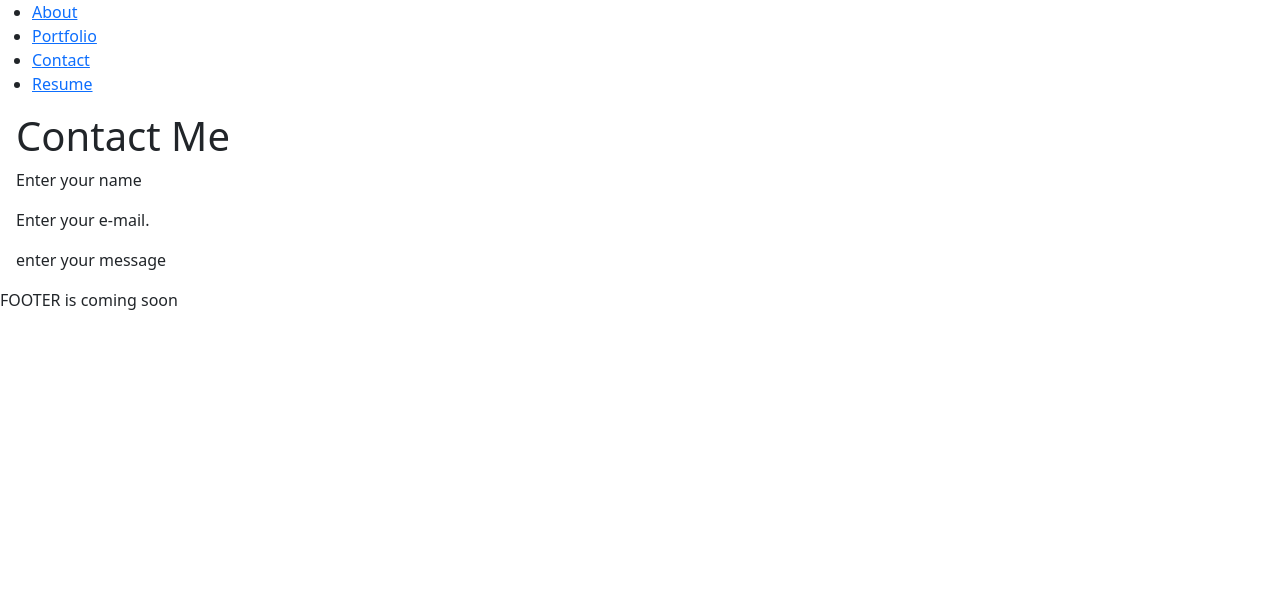
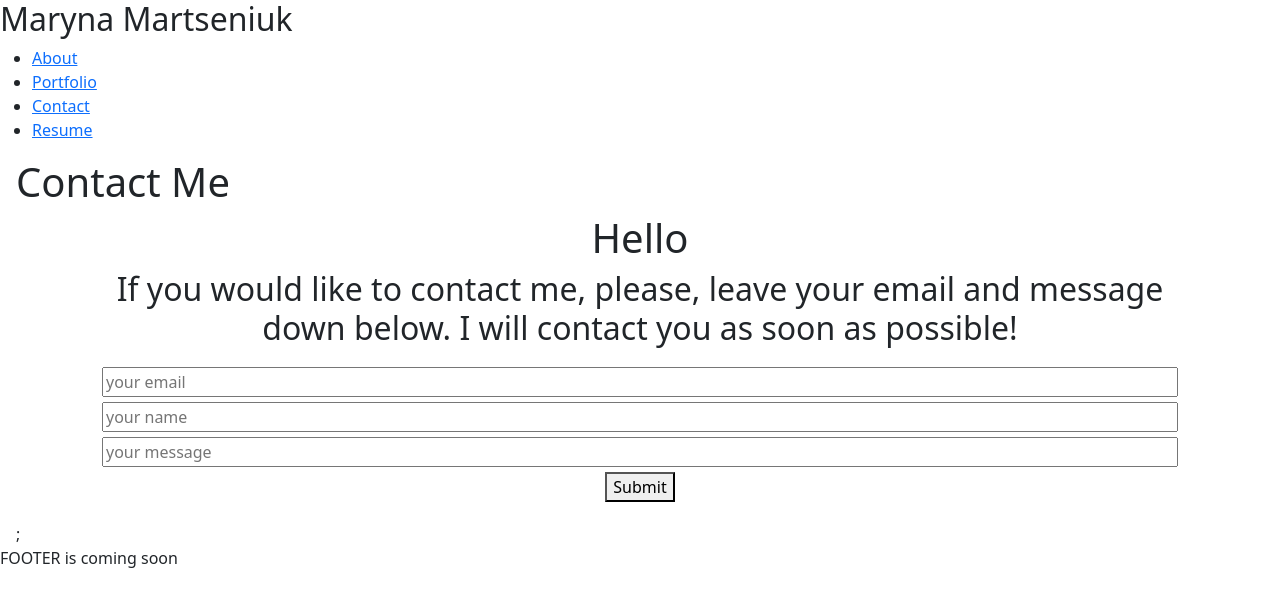
Before and after one commit to MarynaMartseniuk/myPortfolio-React-ch20, a React (Vite) app: page /Contact in a window 1280 px wide. Shown: the top 606 px of the page. Built offline with nearby package versions, Linux system fonts and the light colour scheme.

Commit message:
add form

```diff
--- /dev/null
+++ b/src/components/Form.css
@@ -0,0 +1,10 @@
+.form {
+    margin: 20px;
+  }
+
+  .form input {
+    display: block;
+    margin-top: 5px;
+    margin-bottom: 5px;
+    width: 100%;
+  }
--- /dev/null
+++ b/src/components/Form.jsx
@@ -0,0 +1,96 @@
+import { useState } from 'react';
+import './Form.css';
+
+import { validateEmail } from '../utils/helpers';
+
+function Form() {
+  const [email, setEmail] = useState('');
+  const [name, setName] = useState('');
+  const [message, setMessage] = useState('');
+  const [errorMessage, setErrorMessage] = useState('');
+
+  const handleInputChange = (e) => {
+    // Getting the value and name of the input which triggered the change
+    const { target } = e;
+    const inputType = target.name;
+    const inputValue = target.value;
+
+    // Based on the input type, we set the state of either email, username, and password
+    if (inputType === 'email') {
+      setEmail(inputValue);
+    } else if (inputType === 'name') {
+      setName(inputValue);
+    } else {
+      setMessage(inputValue);
+    }
+  };
+
+  const handleFormSubmit = (e) => {
+    e.preventDefault();
+
+    if (!name) {
+        setErrorMessage('Please, enter your name!');
+        return;
+    };
+
+    if (!email) {
+        setErrorMessage('Please, enter an email!');
+        return;
+    } else {
+        if (!validateEmail(email)) {
+            setErrorMessage('Please, enter a valid email!');
+            return;
+          };
+
+    };
+
+    if (!message) {
+        setErrorMessage('Message is required!');
+        return;
+    };
+
+    alert(`Dear ${name}, your message has been sent!`);
+
+    setName('');
+    setEmail('');
+    setMessage('');
+  };
+
+  return (
+    <div className="container text-center">
+      <h1>Hello {name}</h1>
+      <h2>If you would like to contact me, please, leave your email and message down below. I will contact you as soon as possible!</h2>
+      <form className="form" onSubmit={handleFormSubmit}>
+        <input
+          value={email}
+          name="email"
+          onChange={handleInputChange}
+          type="email"
+          placeholder="your email"
+        />
+        <input
+          value={name}
+          name="name"
+          onChange={handleInputChange}
+          type="text"
+          placeholder="your name"
+        />
+        <input
+          value={message}
+          name="message"
+          onChange={handleInputChange}
+          type="text"
+          placeholder="your message"
+        />
+        <button type="submit">Submit</button>
+      </form>
+      {errorMessage && (
+        <div>
+          <p className="error-text">{errorMessage}</p>
+        </div>
+      )}
+    </div>
+  );
+}
+
+export default Form;
--- a/src/components/NavTabs.jsx
+++ b/src/components/NavTabs.jsx
@@ -4,6 +4,11 @@ function NavTabs() {
   const currentPage = useLocation().pathname;
 
   return (
+    <div>
+      <div>
+        <h2>Maryna Martseniuk</h2>
+      </div>
+
       <ul>
         <li>
           <Link to="/">
@@ -26,6 +31,7 @@ function NavTabs() {
           </Link>
         </li>
       </ul>
+    </div>
   );
 }
 
--- a/src/pages/Contact.jsx
+++ b/src/pages/Contact.jsx
@@ -1,18 +1,10 @@
+import Form from '../components/Form';
+
 export default function Contact() {
     return (
-      <div>
-        <h1>Contact Me</h1>
-        <div >
-          <p>
-            Enter your name
-          </p>
-          <p>
-            Enter your e-mail.
-          </p>
-          <p>
-            enter your message
-          </p>
-        </div>
-      </div>
-    );
+    <div>
+      <h1>Contact Me</h1>
+      <Form />;
+    </div>
+  );
 }
--- /dev/null
+++ b/src/utils/helpers.js
@@ -0,0 +1,4 @@
+export function validateEmail(email) {
+    const regexEmail = /^[a-zA-Z0-9._%+-]+@[a-zA-Z0-9.-]+\.[a-zA-Z]{2,}$/;
+    return regexEmail.test(String(email).toLowerCase());
+  }
```
Also changed, not shown: 1 other file (tests, documents, lock files or other folders). Lines whose indentation alone changed are shown as unchanged.
